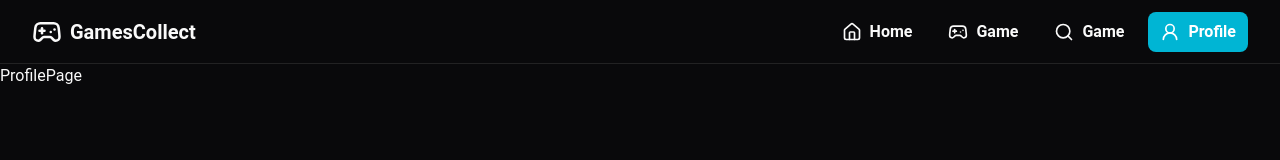
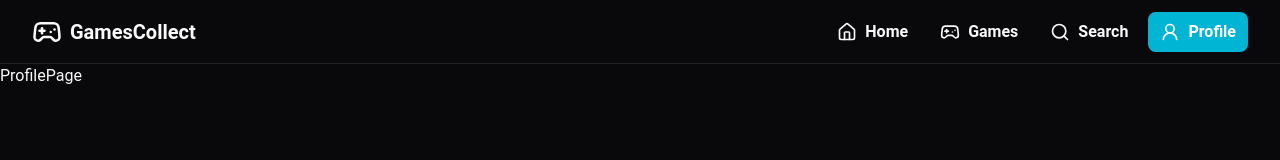
Before and after one commit to tomab23/GamesCollect, a React (Vite) app: page /profile in a window 1280 px wide. Shown: the top 160 px of the page. Built offline with nearby package versions, Linux system fonts and the light colour scheme.

Commit message:
update NavIcons

```diff
--- a/src/components/NavIcons.tsx
+++ b/src/components/NavIcons.tsx
@@ -4,7 +4,7 @@ import { NavLink } from "react-router-dom";
 const NavIcons = () => {
 
   return (
-    <div className="flex items-center gap-3 max-sm:gap-1">
+    <div className="flex items-center gap-2 max-sm:gap-1">
       {/* HOME */}
       <NavLink
         to="/home"
@@ -31,7 +31,7 @@ const NavIcons = () => {
         }
       >
         <Gamepad2 size={20} />
-        <p className="max-md:hidden">Game</p>
+        <p className="max-md:hidden">Games</p>
       </NavLink>
       {/* SEARCH */}
       <NavLink
@@ -45,7 +45,7 @@ const NavIcons = () => {
         }
       >
         <Search size={20} />
-        <p className="max-md:hidden">Game</p>
+        <p className="max-md:hidden">Search</p>
       </NavLink>
       {/* PROFILE */}
       <NavLink
```
